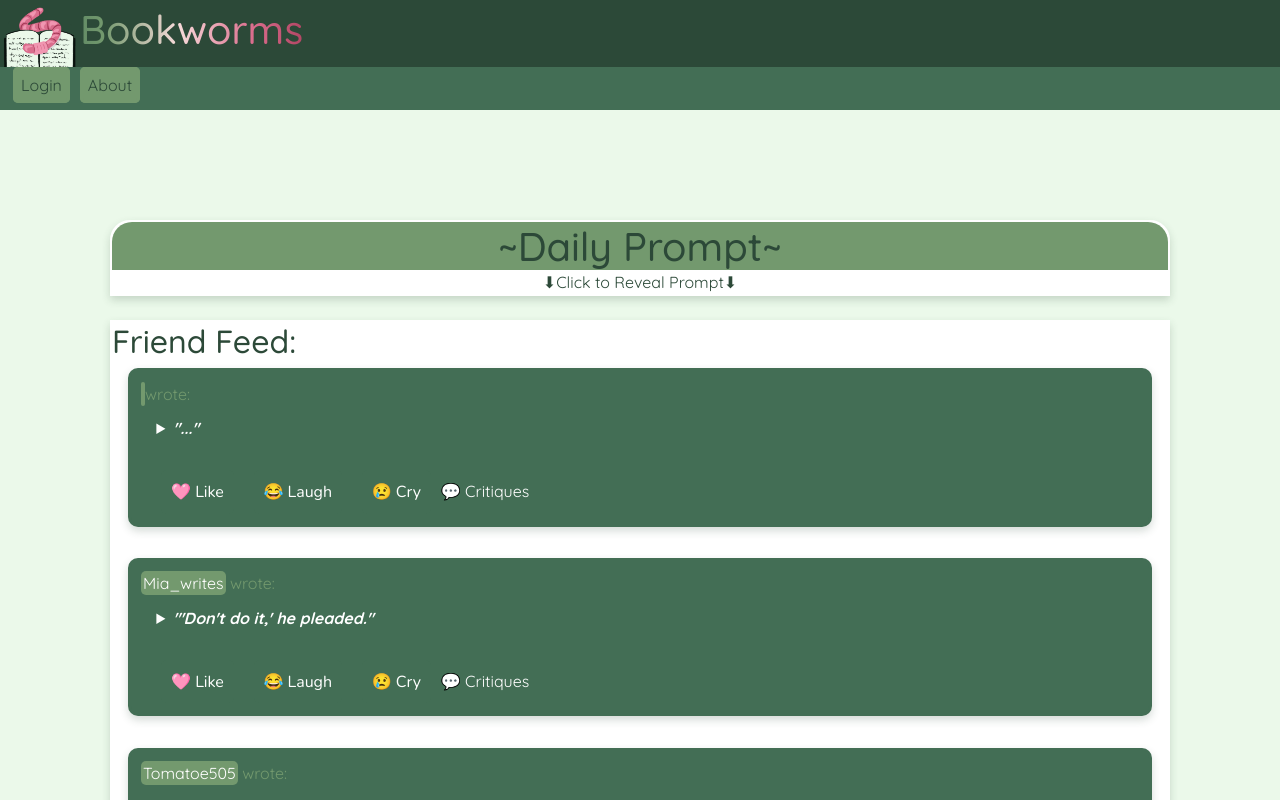
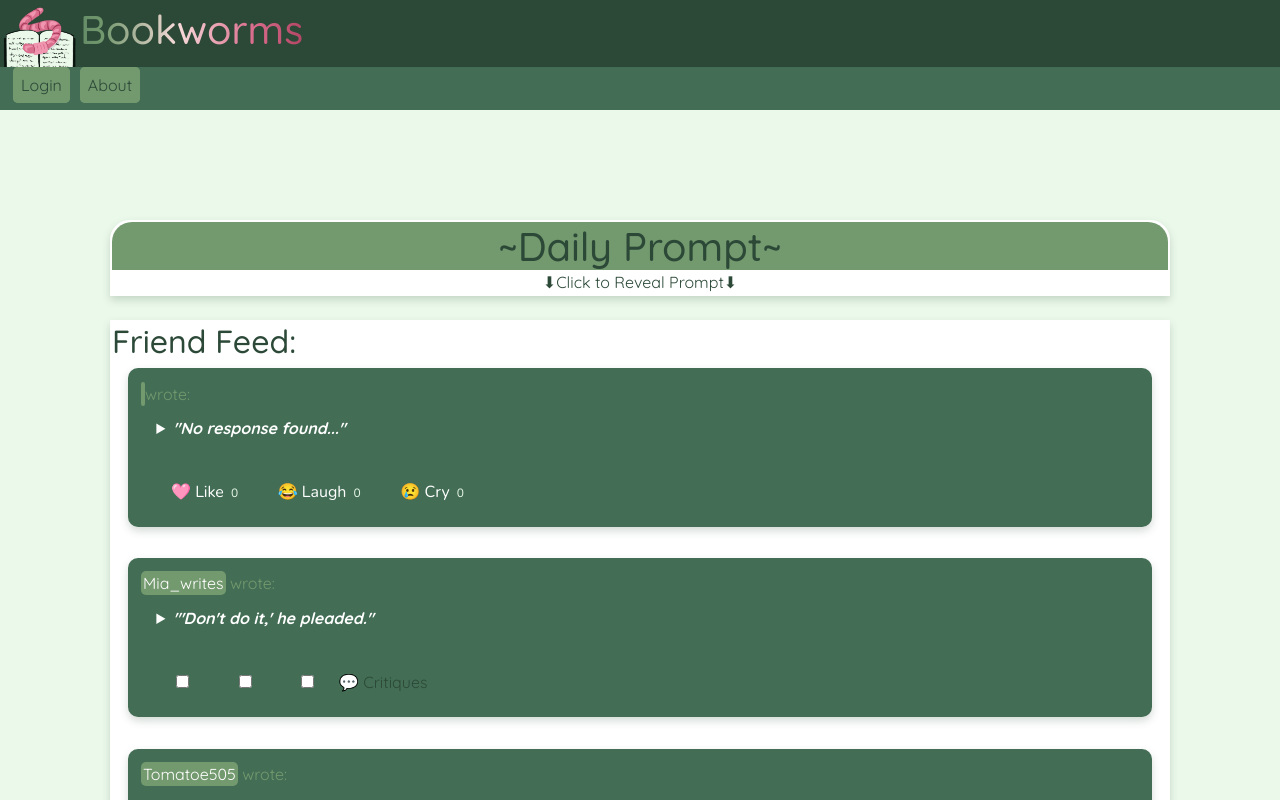
Before and after one commit to abbiesue/Bookworms, a React (Vite) app: page /feed in a window 1280 px wide. Shown: the top 800 px of the page. Built offline with nearby package versions, Linux system fonts and the light colour scheme.

Commit message:
Created responseCard component for the reaction panel. Reactions incrementing and decrementing correctly.

```diff
--- a/src/feed/feed.css
+++ b/src/feed/feed.css
@@ -116,49 +116,15 @@
     font-family: "Nunito";
 }
 
-.reactionPanel label {
-    color: white;
-    cursor: pointer;
+.reactionCount {
+    font-size: 0.75em;
+    color: var(--white-green);
+    margin-left: 3px;
 }
 
 .reactButton:hover{
     background-color: var(--light-green);
     cursor: pointer;
-}
-
-#likeButton label::before {
-    content: "🩷 Like";
-}
-
-#likeButton input[type="checkbox"]:checked + label::before {
-    content: "💗 Liked";
-}
-
-#likeButton input[type="checkbox"] {
-    display: none;
-}
-
-#laughButton label::before {
-    content: "😂 Laugh";
-}
-
-#laughButton input[type="checkbox"]:checked + label::before {
-    content: "🤣 Laughed";
-}
-
-#laughButton input[type="checkbox"] {
-    display: none;
-}
-
-#cryButton label::before {
-    content: "😢 Cry";
-}
-#cryButton input[type="checkbox"]:checked + label::before {
-    content: "😭 Cried";
-}
-
-#cryButton input[type="checkbox"] {
-    display: none;
 }
 
 #expandedCritiques {
--- a/src/feed/feed.jsx
+++ b/src/feed/feed.jsx
@@ -1,4 +1,5 @@
 import React from 'react';
+import { ResponseCard } from './responseCard';
 import './feed.css'
 
 export function Feed(props) {
@@ -15,56 +16,11 @@ export function Feed(props) {
             </div>
             <div className="feed" id="dropFirst">
                 <h2>Friend Feed:</h2>
-                <div className="response">
-                    <div className="responseAuthorContainer"><span className="responseAuthor">{props.userName}</span> wrote:</div>
-                    <div className="responseText">
-                        <details>
-                            <summary>
-                                "{userResponse?.substring(0, 50)}..."
-                            </summary>
-                            <div className="fullText">{userResponse || "No response found."}</div>
-                        </details>
-                    </div>
-                    <div className="reactionPanel">
-                        <button className="reactButton" id="likeButton">
-                            <input type="checkbox" id="like1" />
-                            <label htmlFor="like1"></label>
-                        </button>
-                        <button className="reactButton" id="laughButton">
-                            <input type="checkbox" id="laugh1" />
-                            <label htmlFor="laugh1"></label>
-                        </button>
-                        <button className="reactButton" id="cryButton">
-                            <input type="checkbox" id="cry1" />
-                            <label htmlFor="cry1"></label>
-                        </button>
-
-                        <input className="critiqueToggle" type="checkbox" id="critiqueToggle1" hidden />
-                        <label htmlFor="critiqueToggle1">💬 Critiques</label>
-                        <div id="expandedCritiques">
-                            <div className="critiqueFeed">
-                                <div className="existingCritiques">
-                                    <h4>Critiques:</h4>
-                                    <div className="critique">
-                                        <div className="critiqueAuthor">Mia_writes</div>
-                                        <div className="critiqueText">I'm so impressed!</div>
-                                    </div>
-
-                                    <div className="critique">
-                                        <div className="critiqueAuthor">Tomatoe505</div>
-                                        <div className="critiqueText">fr fr I cried</div>
-                                    </div>
-                                </div>
-
-                                <div className="addCritique">
-                                    <h4>Add a critique:</h4>
-                                    <textarea className="critiqueInput" rows="3" placeholder="Write your critique here..."></textarea>
-                                    <button className="submitCritique">Post Critique</button>
-                                </div>
-                            </div>
-                        </div>
-                    </div>
-                </div>
+                <ResponseCard
+                    author={props.userName}
+                    fullText={userResponse}
+                    initialReactions={{ like: 0, laugh: 0, cry: 0 }}
+                />
 
                 <div className="response">
                     <div className="responseAuthorContainer"><span className="responseAuthor">Mia_writes</span> wrote:</div>
--- /dev/null
+++ b/src/feed/responseCard.jsx
@@ -0,0 +1,45 @@
+import React from 'react';
+
+export function ResponseCard({ author, fullText, initialReactions }) {
+  const [reactions, setReactions] = React.useState(
+    initialReactions || { like: 0, laugh: 0, cry: 0 }
+  );
+  const [userReactions, setUserReactions] = React.useState(
+    { like: false, laugh: false, cry: false }
+  );
+
+  function handleReaction(type) {
+    if (userReactions[type]) {
+      setReactions(prev => ({ ...prev, [type]: prev[type] - 1 }));
+      setUserReactions(prev => ({ ...prev, [type]: false }));
+    } else {
+      setReactions(prev => ({ ...prev, [type]: prev[type] + 1 }));
+      setUserReactions(prev => ({ ...prev, [type]: true }));
+    }
+  }
+
+  return (
+    <div className="response">
+      <div className="responseAuthorContainer">
+        <span className="responseAuthor">{author}</span> wrote:
+      </div>
+      <div className="responseText">
+        <details>
+          <summary>"{fullText?.substring(0, 50) || "No response found"}..."</summary>
+          <div className="fullText">{fullText || "No response found."}</div>
+        </details>
+      </div>
+      <div className="reactionPanel">
+        <button className="reactButton" onClick={() => handleReaction('like')}>
+            {userReactions.like ? '💗 Liked' : '🩷 Like'} <span className="reactionCount">{reactions.like}</span>
+        </button>
+        <button className="reactButton" onClick={() => handleReaction('laugh')}>
+            {userReactions.laugh ? '🤣 Laughed' : '😂 Laugh'} <span className="reactionCount">{reactions.laugh}</span>
+        </button>
+        <button className="reactButton" onClick={() => handleReaction('cry')}>
+            {userReactions.cry ? '😭 Cried' : '😢 Cry'} <span className="reactionCount">{reactions.cry}</span>
+        </button>
+      </div>
+    </div>
+  );
+}
```
Also changed, not shown: 1 other file (tests, documents, lock files or other folders).
